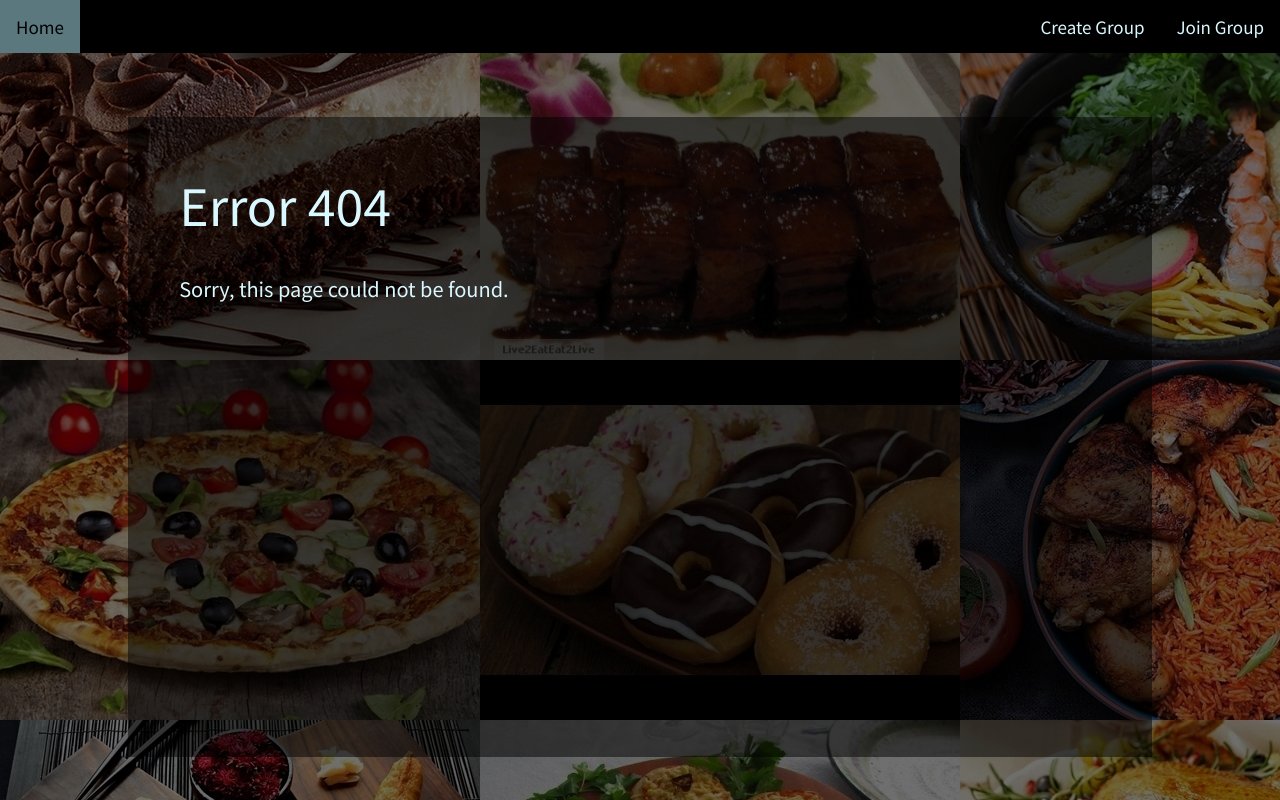
After one commit to clarindaho/eaterank, a Flask app: template templates/404.html in a window 1280 px wide. The commit adds this page. Run offline with Flask 2, Linux system fonts and the light colour scheme; the template is opened without the code that fills it, so the values that code supplies are empty.

Commit message:
Added error handling and error page

```diff
--- a/routes.py
+++ b/routes.py
@@ -34,6 +34,11 @@ def sql_execute(sql, params):
     cursor.close()
     db.close()
 
+# Error page
+@app.errorhandler(404)
+def page_not_found(e):
+	return render_template('404.html'), 404
+
 # Home page
 @app.route('/')
 @app.route('/home')
@@ -41,9 +46,8 @@ def sql_execute(sql, params):
 def index():
 	return render_template('index.html')
 
-
 # Create group page
-@app.route('/group/create')
+@app.route('/group/create', methods=["GET", "POST"])
 def create_group():
 	sql_execute(INSERT_CREW)
 	crew_id = sql_query(GET_LAST_INSERT_ID)
@@ -211,7 +215,7 @@ def vote_against():
 						return render_template('results.html', page = page, restaurant = restaurant)
 					sleep(5)
 
-# finds the selected restaurant after the group leader requests results
+# Finds the selected restaurant after the group leader requests results
 @app.route('/endvoting', methods = ["GET", "POST"])
 def end_voting():
 	page = {'author': 'hello'}
@@ -230,6 +234,6 @@ def end_voting():
 		sql_execute(DELETE_CREW, params=crew_id)
 		return render_template('results.html', page = page, restaurant = restaurant)
 
-# Main Method
+# Main method
 if __name__ == '__main__':
 	app.run(**config['app'])
--- a/static/style.css
+++ b/static/style.css
@@ -17,36 +17,34 @@
 	--light_grey: #AFC6CC;
 }
 
-html, body{
+html, body {
+	margin: 0;
 	padding: 0;
-	margin: 0;
 
 	font-weight: 100;
 	font-family: 'Noto Sans KR', sans-serif;
 }
 
-a{
-	text-decoration-style: none;
-	text-decoration-line: none;
+a {
 	color: var(--white);
-}
-p{
-	text-align: center;
+	text-decoration: none;
 }
 
-.title {
-	margin-top: 5;
-	color: var(--white);
-	font-size: 50px;
-	font-weight: 100;
+a:hover {
+	background-color: var(--light_grey);
+	color: black;
+}
+
+p {
+	text-align: center;
 }
 
 /* Home Page */
 
 .home {
 	align-self: center;
+	position: fixed;
 	margin: 5% 10% 5% 10%;
-	position: fixed;
 	height: 80%;
 	width: 80%;
 
@@ -96,15 +102,8 @@ p{
 	float: right;
 	padding: 14px 16px;
 
-	color: var(--white);
 	text-align: center;
 	font-size: 17px;
-	text-decoration: none;
-}
-
-.navigation a:hover {
-	background-color: var(--light_grey);
-	color: black;
 }
 
 .navigation a.nav_home {
@@ -113,6 +112,50 @@ p{
 }
 
 /* End Navigation Bar */
+
+/* Error Page */
+
+.error {
+	align-self: center;
+	position: fixed;
+	margin: 5% 10% 5% 10%;
+	height: 80%;
+	width: 80%;
+
+	background-color: rgba(0, 0, 0, 0.5);
+
+	text-align: left;
+}
+
+.error_title {
+	margin-top: 5%;
+	margin-left: 5%;
+
+	color: var(--white);
+	font-size: 50px;
+	font-weight: 100;
+}
+
+.error_text {
+	margin-left: 5%;
+
+	text-align: left;
+	color: var(--white);
+	font-size: 20px;
+	font-weight: 35;
+}
+
+/* End Error Page */
+
+/* Create Group Page */
+
+.create_group {
+}
+
+
+/* End Create Group Page */
+
+/* Voting Page */
 
 .main.vote {
 
--- /dev/null
+++ b/templates/404.html
@@ -0,0 +1,19 @@
+<!DOCTYPE html>
+<html lang="en">
+
+{% extends "base.html" %}
+
+{% block author %}Clarinda{% endblock %}
+{% block title %}: Page Not Found{% endblock %}
+{% block og_title %}: Page Not Found{% endblock %}
+{% block description %}Error 404: Page Not Found{% endblock %}
+{% block og_description %}Error 404: Page Not Found{% endblock %}
+
+{% block body %}
+	<div class="error">
+		<h1 class="error_title">Error 404</h1>
+		<p class="error_text"> Sorry, this page could not be found.</p>
+	</div>
+{% endblock %}
+
+</html>
--- a/templates/base.html
+++ b/templates/base.html
@@ -5,7 +5,7 @@
 <head>
 	<!-- CSS stylesheet -->
 	<link rel="stylesheet" href="{{ url_for('static', filename='style.css') }}" type="text/css">
-	<link rel="stylesheet" href="https://fonts.googleapis.com/css?family=Noto+Sans+KR" rel="stylesheet">
+	<link rel="stylesheet" href="https://fonts.googleapis.com/css?family=Noto+Sans+KR">
 	<link rel="shortcut icon" href="">
 
 	<!-- navigation bar -->
@@ -15,6 +15,7 @@
 		<a href="/group/create">Create Group</a>
 	</div>
 
+	<!-- character set -->
 	<meta charset="utf-8"/>
 
 	<!-- page author -->
@@ -22,20 +23,23 @@
 
 	<!-- page title -->
 	<title>Eaterank{% block title %}{% endblock %}</title>
-	<meta property="og:title" content="Eaterank:{% block og_title%}{% endblock %}"/>
+	<meta property="og:title" content="Eaterank{% block og_title%}{% endblock %}"/>
 
 	<!-- page description -->
 	<meta name="description" content="{% block description %}Eaterank is a web application that allows groups of people to avoid the frustrations of trying to figure out a place to eat. Groups can vote &#147;yes&#148; or &#147;no&#148; to an auto-generated list of restaurants based on an inputted location and selected cuisine type. After the last suggested restaurant, Eaterank will display the restaurant that received the most votes with additional details &#40;address, phone number, etc.&#41;.{% endblock %}"/>
 	<meta property="og:description" content="{% block og_description %}Eaterank is a web application that allows groups of people to avoid the frustrations of trying to figure out a place to eat. Groups can vote &#147;yes&#148; or &#147;no&#148; to an auto-generated list of restaurants based on an inputted location and selected cuisine type. After the last suggested restaurant, Eaterank will display the restaurant that received the most votes with additional details &#40;address, phone number, etc.&#41;.{% endblock %}"/>
 
-	<!-- page logo -->
-	<meta property="og:image" content="/static/logo.png"/>
+	<!-- page logo
+	<meta property="og:image" content="{{ url_for('static', filename='logo.png') }}"/>
+	-->
 
 	<!-- page type -->
 	<meta property=”og:type” content=”website”/>
 </head>
 
+<body style="background: url({{ url_for('static', filename='img/Background.jpg') }});">
 {% block body %}
 {% endblock %}
+</body>
 
 </html>
```
Also changed, not shown: other parts of static/style.css (+19 -9 lines), templates/creategroup.html (+8 -9 lines), templates/index.html (+7 -11 lines).
